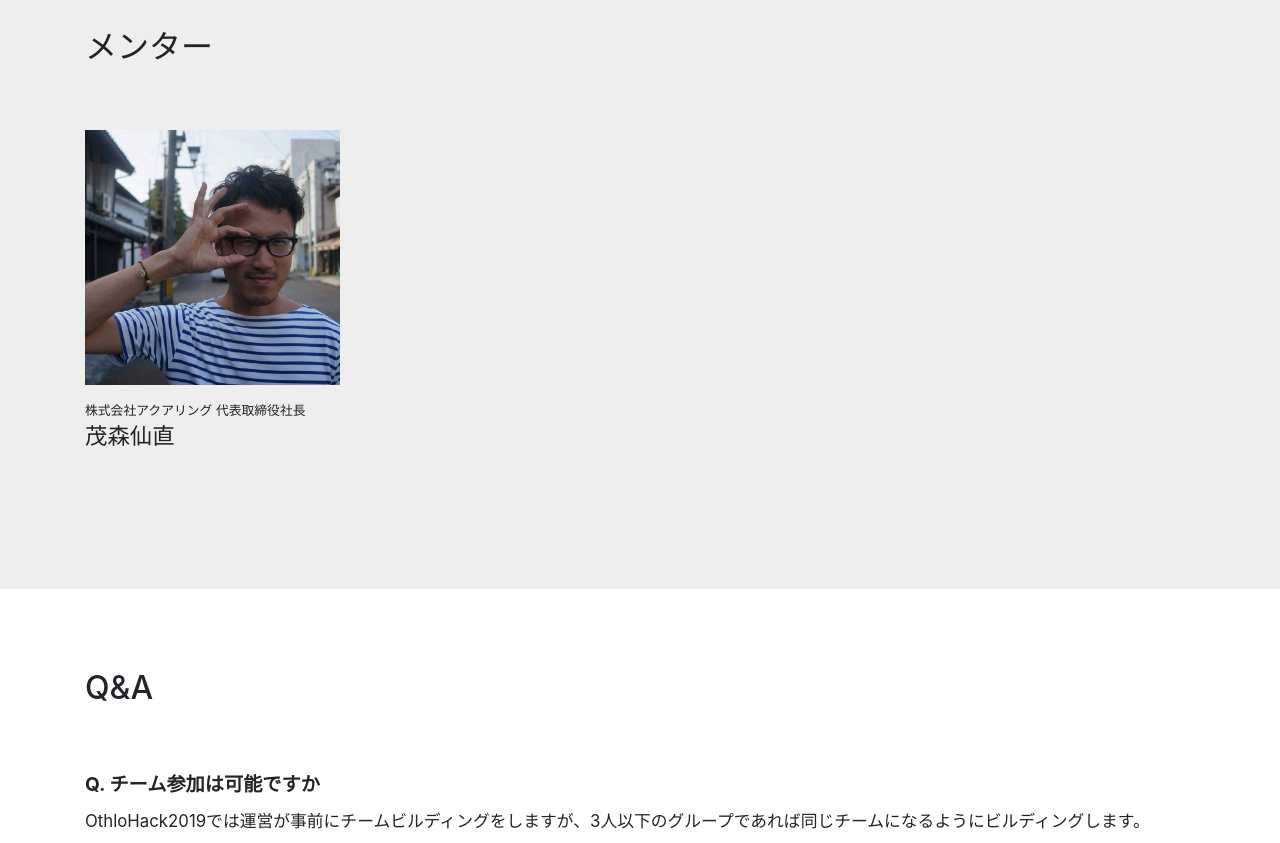
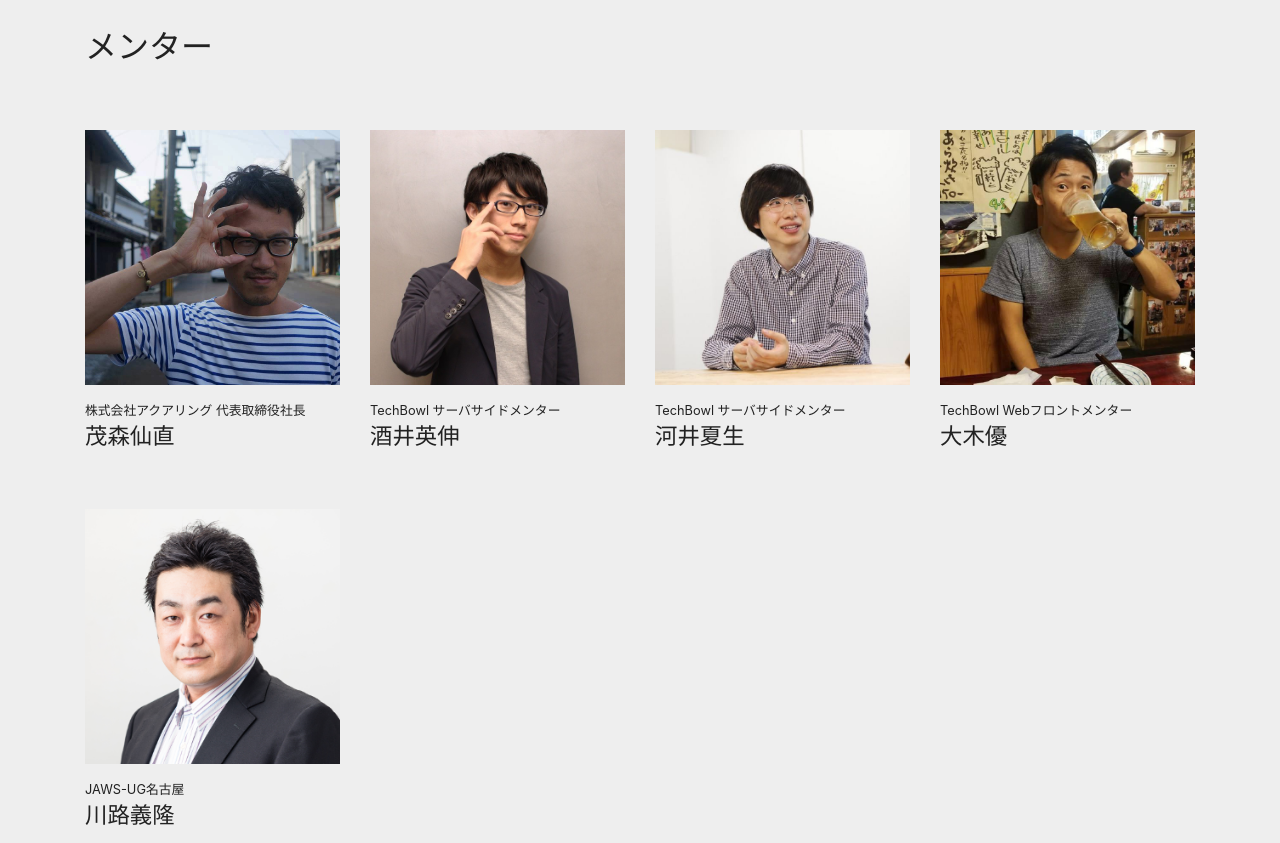
Before and after one commit to OthloTech/othlohack2019, a website: page index.html in a window 1280 px wide. Shown: the part 6080-6923 px from the top of the page. Drawn offline with nearby package versions, Linux system fonts and the light colour scheme.

Commit message:
add mentor

```diff
--- a/index.html
+++ b/index.html
@@ -379,6 +379,34 @@
             <h4>茂森仙直</h4>
           </div>
         </div>
+        <div class="mentor-item col-md-3 col-6 mb-5">
+          <img src="./images/memtor/sakai.jpg" class="img-fluid mb-3" alt="Responsive image">
+          <div class="mentor-item__meta">
+            <p>TechBowl サーバサイドメンター</p>
+            <h4>酒井英伸</h4>
+          </div>
+        </div>
+        <div class="mentor-item col-md-3 col-6 mb-5">
+          <img src="./images/memtor/kawai.jpg" class="img-fluid mb-3" alt="Responsive image">
+          <div class="mentor-item__meta">
+            <p>TechBowl サーバサイドメンター</p>
+            <h4>河井夏生</h4>
+          </div>
+        </div>
+        <div class="mentor-item col-md-3 col-6 mb-5">
+          <img src="./images/memtor/oki.jpg" class="img-fluid mb-3" alt="Responsive image">
+          <div class="mentor-item__meta">
+            <p>TechBowl Webフロントメンター</p>
+            <h4>大木優</h4>
+          </div>
+        </div>
+        <div class="mentor-item col-md-3 col-6 mb-5">
+          <img src="./images/memtor/kawaji.png" class="img-fluid mb-3" alt="Responsive image">
+          <div class="mentor-item__meta">
+            <p>JAWS-UG名古屋</p>
+            <h4>川路義隆</h4>
+          </div>
+        </div>
       </div>
     </div>
   </section>
```
Also changed, not shown: images/memtor/kawaji.png (added).
